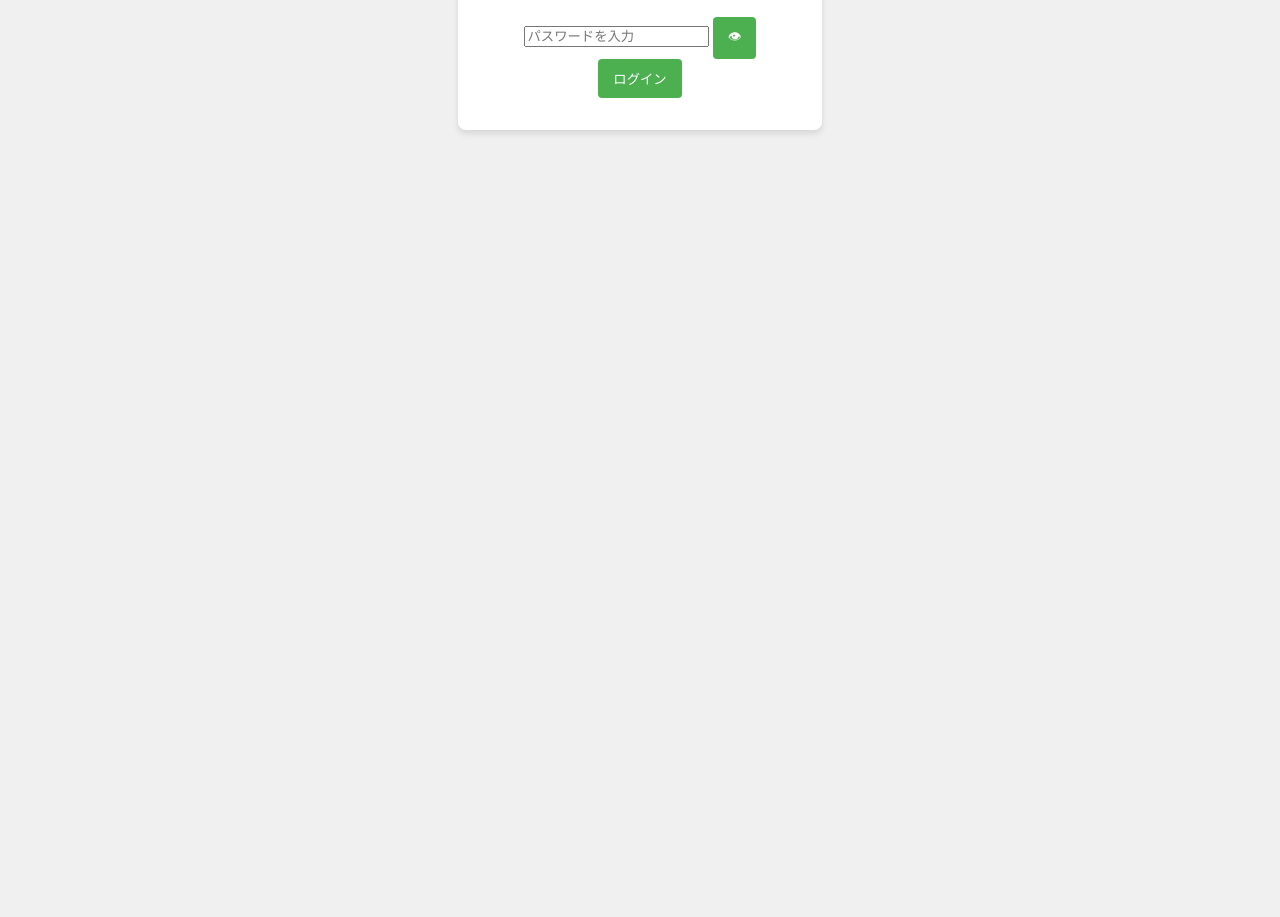
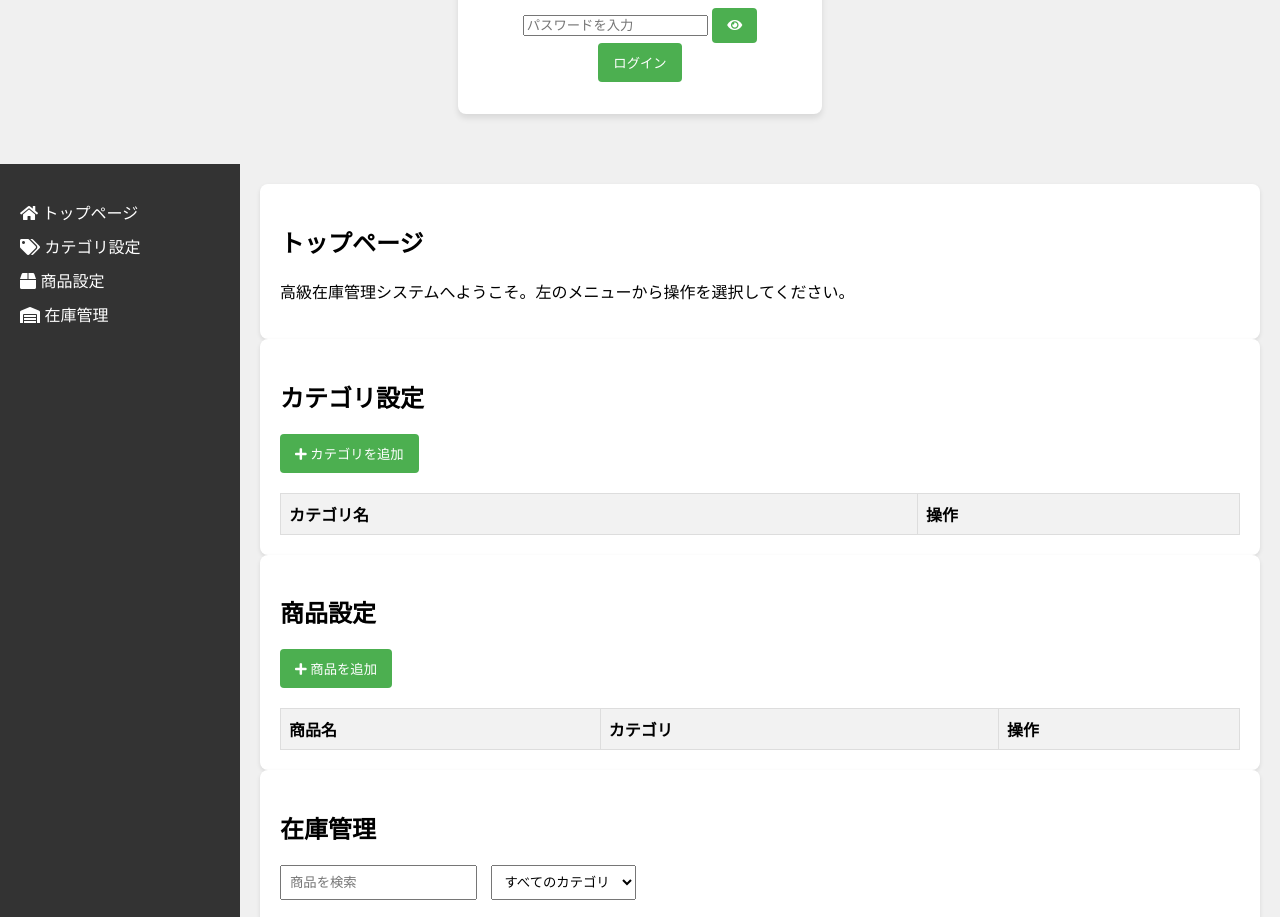
Before and after one commit to kazuki97/wing-app, a plain HTML site: page index.html in a window 1280 px wide. Shown: the part 209-1126 px from the top of the page. Before the commit the page ends 800 px from the top, so only its background shows below. Drawn offline with Linux system fonts and the light colour scheme.

Commit message:
Update index.html

```diff
--- a/index.html
+++ b/index.html
@@ -3,42 +3,40 @@
 <head>
     <meta charset="UTF-8">
     <meta name="viewport" content="width=device-width, initial-scale=1.0">
-    <title>在庫管理アプリ</title>
+    <title>高級在庫管理システム</title>
+    <link rel="stylesheet" href="https://cdnjs.cloudflare.com/ajax/libs/font-awesome/5.15.3/css/all.min.css">
     <link rel="stylesheet" href="styles.css">
     <script src="https://www.gstatic.com/firebasejs/8.10.1/firebase-app.js"></script>
     <script src="https://www.gstatic.com/firebasejs/8.10.1/firebase-database.js"></script>
-    <script src="https://cdn.jsdelivr.net/npm/quagga@0.12.1/dist/quagga.min.js"></script>
-    <link rel="manifest" href="manifest.json">
 </head>
 <body>
     <div id="login-screen">
         <div class="login-container">
-            <h1>在庫管理アプリ</h1>
-            <h2>ログイン</h2>
-            <div class="password-container">
+            <h1><i class="fas fa-box-open"></i> 高級在庫管理システム</h1>
+            <div class="input-group">
                 <input type="password" id="password-input" placeholder="パスワードを入力">
-                <button id="toggle-password" type="button">👁</button>
+                <button id="toggle-password" type="button"><i class="fas fa-eye"></i></button>
             </div>
             <button id="login-button">ログイン</button>
         </div>
     </div>
-    <div id="app-content" style="display: none;">
+    <div id="app-content" class="hidden">
         <nav id="side-menu">
             <ul>
-                <li><a href="#" data-view="home">トップページ</a></li>
-                <li><a href="#" data-view="category-settings">カテゴリ設定</a></li>
-                <li><a href="#" data-view="product-settings">商品設定</a></li>
-                <li><a href="#" data-view="inventory">在庫管理</a></li>
+                <li><a href="#" data-view="home"><i class="fas fa-home"></i> トップページ</a></li>
+                <li><a href="#" data-view="category"><i class="fas fa-tags"></i> カテゴリ設定</a></li>
+                <li><a href="#" data-view="product"><i class="fas fa-box"></i> 商品設定</a></li>
+                <li><a href="#" data-view="inventory"><i class="fas fa-warehouse"></i> 在庫管理</a></li>
             </ul>
         </nav>
         <main id="main-content">
-            <div id="home-view" class="view">
+            <div id="home-view" class="view active">
                 <h2>トップページ</h2>
-                <p>在庫管理アプリへようこそ。左のメニューから操作を選択してください。</p>
+                <p>高級在庫管理システムへようこそ。左のメニューから操作を選択してください。</p>
             </div>
-            <div id="category-settings-view" class="view" style="display: none;">
+            <div id="category-view" class="view">
                 <h2>カテゴリ設定</h2>
-                <button id="add-category-button">カテゴリを追加</button>
+                <button id="add-category-button" class="action-button"><i class="fas fa-plus"></i> カテゴリを追加</button>
                 <table id="category-table">
                     <thead>
                         <tr>
@@ -49,9 +47,9 @@
                     <tbody id="category-list"></tbody>
                 </table>
             </div>
-            <div id="product-settings-view" class="view" style="display: none;">
+            <div id="product-view" class="view">
                 <h2>商品設定</h2>
-                <button id="add-product-button">商品を追加</button>
+                <button id="add-product-button" class="action-button"><i class="fas fa-plus"></i> 商品を追加</button>
                 <table id="product-table">
                     <thead>
                         <tr>
@@ -63,7 +61,7 @@
                     <tbody id="product-list"></tbody>
                 </table>
             </div>
-            <div id="inventory-view" class="view" style="display: none;">
+            <div id="inventory-view" class="view">
                 <h2>在庫管理</h2>
                 <div id="inventory-controls">
                     <input type="text" id="search-input" placeholder="商品を検索">
```
